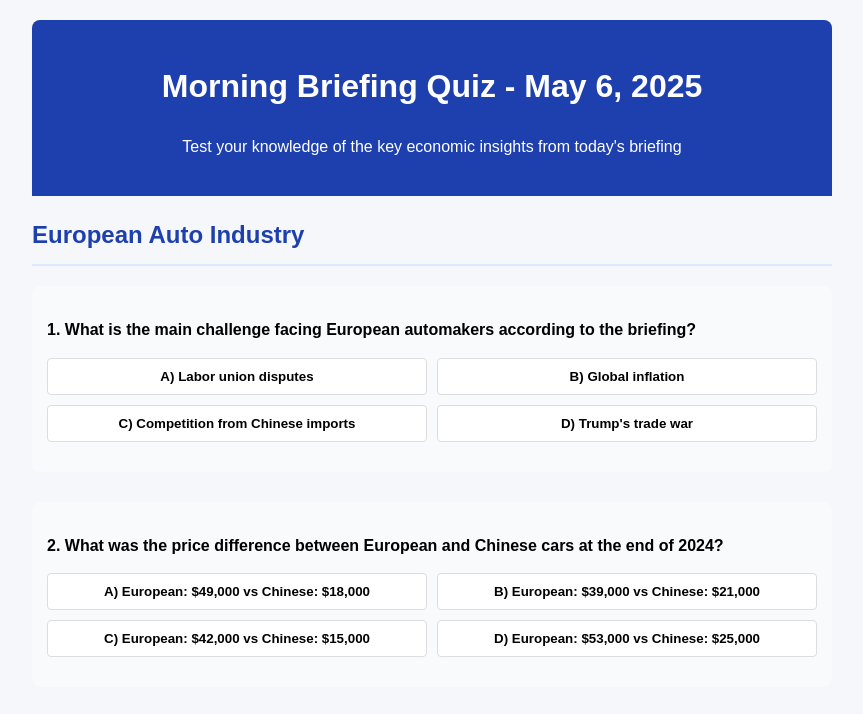
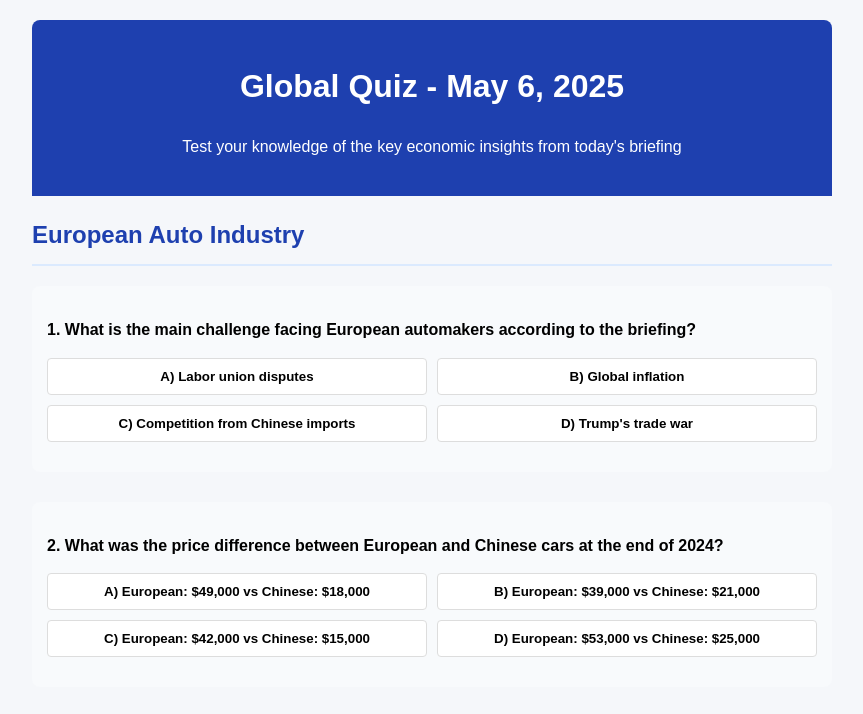
Before and after one commit to GrandPi224/JapanQuiz, a plain HTML site: page index.html in a window 1280 px wide. Shown: the top 714 px of the page, without its empty margins (208-1071 px from the left). Drawn offline with Linux system fonts and the light colour scheme.

Commit message:
Update index.html

```diff
--- a/index.html
+++ b/index.html
@@ -137,7 +137,7 @@
 </head>
 <body>
     <header>
-        <h1>Morning Briefing Quiz - May 6, 2025</h1>
+        <h1>Global Quiz - May 6, 2025</h1>
         <p>Test your knowledge of the key economic insights from today's briefing</p>
     </header>
 
```
